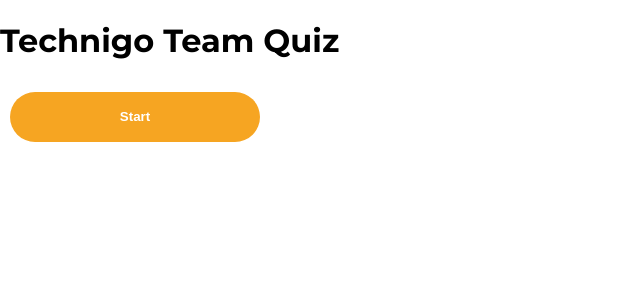
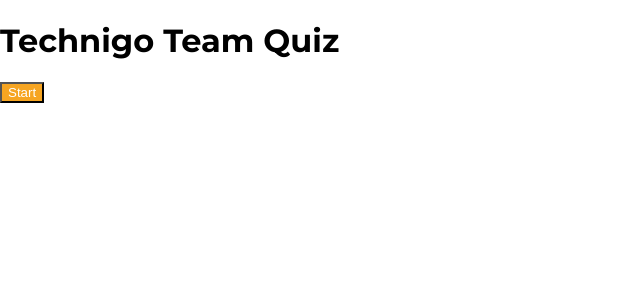
Before and after one commit to Technigo/project-redux-quiz-old, a React (Create React App) app: page / in a window 1280 px wide. Shown: the top 300 px of the page, without its empty margins (0-640 px from the left). Built offline with nearby package versions, Linux system fonts and the light colour scheme.

Commit message:
css fixes

```diff
--- a/src/index.css
+++ b/src/index.css
@@ -10,7 +10,7 @@ code {
     monospace;
 }
 
-.option-button, .next-button, .restart-button, .start-button {
+.option-button, .next-button, .restart-button,  {
 width: 250px;
 height: 50px;
 border-radius: 30px;
```
